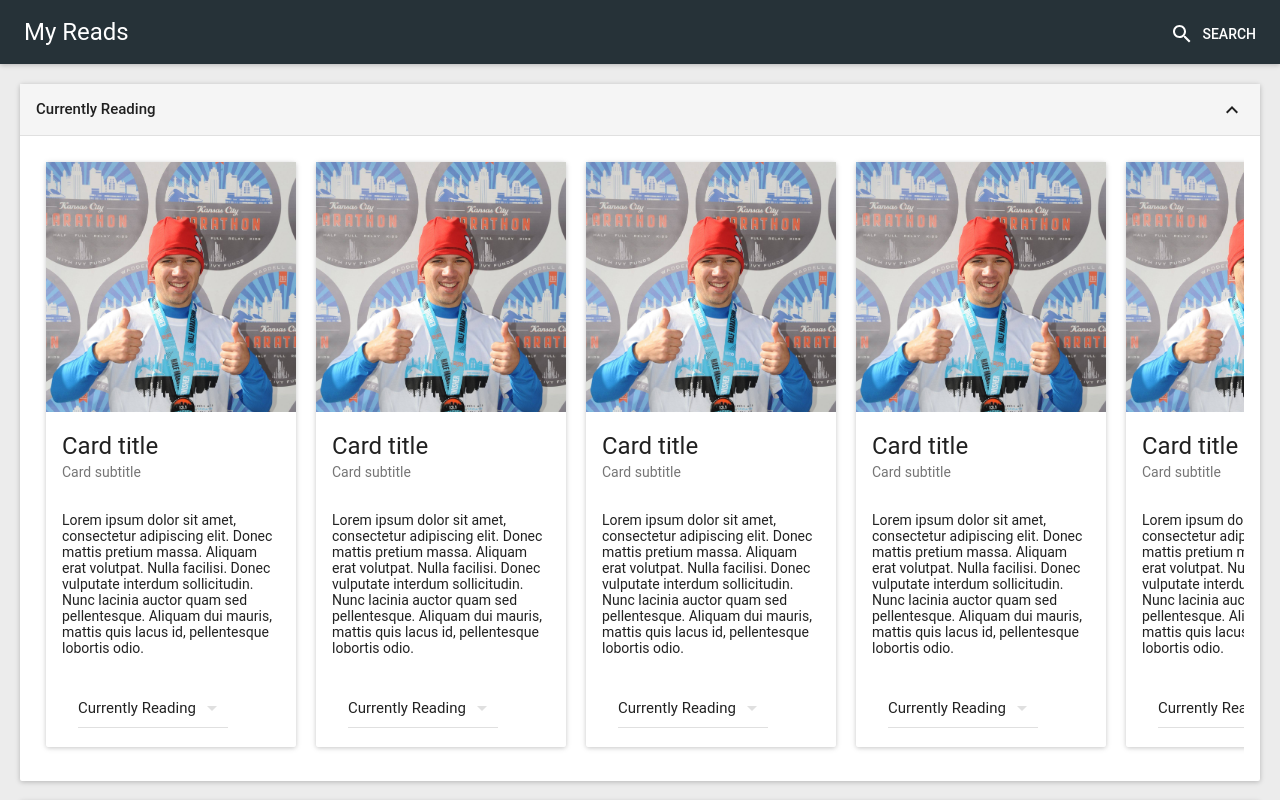
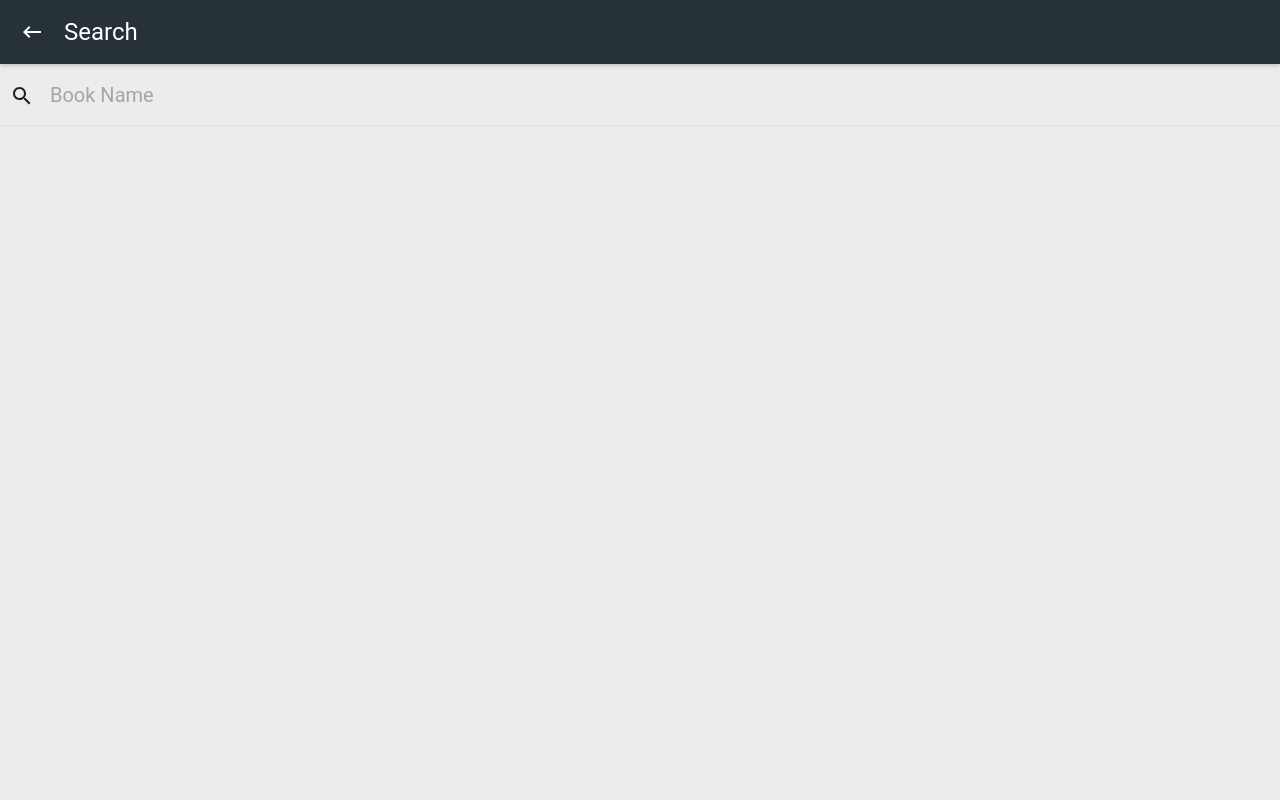
Before and after one commit to drewsmith/my-reads, a React (Create React App) app: page /search in a window 1280 px wide. Shown: the top 800 px of the page. Built offline with nearby package versions, Linux system fonts and the light colour scheme.

Commit message:
search page

```diff
--- a/package.json
+++ b/package.json
@@ -7,10 +7,13 @@
     "prop-types": "^15.5.10",
     "react": "^15.6.1",
     "react-dom": "^15.6.1",
+    "react-material-icons": "^1.0.2",
+    "react-redux": "^5.0.6",
     "react-router-dom": "^4.2.2",
     "react-scripts": "1.0.13",
     "react-swipeable-views": "^0.12.8",
-    "react-tap-event-plugin": "^2.0.1"
+    "react-tap-event-plugin": "^2.0.1",
+    "redux": "^3.7.2"
   },
   "scripts": {
     "start": "react-scripts start",
--- a/src/App.js
+++ /dev/null
@@ -1,25 +0,0 @@
-import React, { Component } from 'react';
-import logo from './logo.svg';
-import './css/App.css';
-import lightBaseTheme from 'material-ui/styles/baseThemes/lightBaseTheme';
-import MuiThemeProvider from 'material-ui/styles/MuiThemeProvider';
-import getMuiTheme from 'material-ui/styles/getMuiTheme';
-
-//components
-import Bookshelf from './components/Bookshelf'
-import TopNav from './components/TopNav'
-
-class App extends Component {
-  render() {
-    return (
-      <MuiThemeProvider muiTheme={getMuiTheme(lightBaseTheme)}>
-        <div>
-          <TopNav />
-          <Bookshelf />
-        </div>
-      </MuiThemeProvider>
-    );
-  }
-}
-
-export default App;
--- /dev/null
+++ b/src/actions/ActionTypes.js
@@ -0,0 +1 @@
+export const ADD_TO_CATEGORY = 'ADD_TO_CATEGORY'
--- /dev/null
+++ b/src/actions/Actions.js
@@ -0,0 +1,3 @@
+import * as types from './ActionTypes'
+
+export const addToCategory = bookId => ({ type: types.ADD_TO_CATEGORY, bookId })
--- /dev/null
+++ b/src/components/Home.js
@@ -0,0 +1,15 @@
+import React, { Component } from 'react';
+
+import Bookshelf from './Bookshelf'
+import TopNav from './TopNav'
+
+const Home = () => {
+  return (
+    <div>
+      <TopNav />
+      <Bookshelf />
+    </div>
+  )
+}
+
+export default Home
--- /dev/null
+++ b/src/components/Search.js
@@ -0,0 +1,93 @@
+import React, { Component } from 'react'
+
+import { Link } from 'react-router-dom'
+import AppBar from 'material-ui/AppBar'
+import IconButton from 'material-ui/IconButton'
+import SearchIcon from 'material-ui/svg-icons/action/search'
+import KeyboardBackspace from 'material-ui/svg-icons/hardware/keyboard-backspace'
+import TextField from 'material-ui/TextField'
+import Paper from 'material-ui/Paper'
+import AutoComplete from 'material-ui/AutoComplete'
+
+import { white, blueGrey900 } from 'material-ui/styles/colors'
+
+const styles = {
+  backIcon: {
+    color: white,
+    padding: '12px'
+  },
+  appBar: {
+    background: blueGrey900
+  },
+  searchContainer: {
+    display: 'inline-block',
+    overflow: 'hidden',
+    position: 'relative',
+    width: '100%',
+    paddingTop: '0'
+  },
+  searchIcon: {
+    position: 'absolute',
+		left: 10,
+		top: 20,
+		fontSize: '40px'
+  },
+  searchInput: {
+    width: '100%',
+		textIndent: '50px',
+		fontSize: '20px',
+    height: '60px',
+    paddingBottom: '10px'
+  },
+  hint: {
+    paddingBottom: '15px'
+  }
+}
+
+const SearchContainer = ({children}) => <div style={styles.searchContainer}>{children}</div>
+
+const BackIcon = () => <KeyboardBackspace style={styles.backIcon} />
+
+const Nav = ({history}) => {
+  return (
+    <AppBar
+      title="Search"
+      iconElementLeft={<BackIcon />}
+      onLeftIconButtonTouchTap={() => {
+        history.goBack();
+      }}
+      style={styles.appBar}
+    />
+  )
+}
+
+class Search extends Component {
+  state = {
+    query: '',
+    dataSource: []
+  }
+
+  handleChange = (value) => this.setState({ value })
+
+  render() {
+    let { query, dataSource } = this.state
+    return (
+      <div>
+        <Nav />
+        <SearchContainer>
+          <SearchIcon style={styles.searchIcon} />
+          <AutoComplete
+            hintText="Book Name"
+            dataSource={dataSource}
+            fullWidth={true}
+            textFieldStyle={styles.searchInput}
+            hintStyle={styles.hint}
+          />
+        </SearchContainer>
+      </div>
+    )
+  }
+
+}
+
+export default Search
--- a/src/components/TopNav.js
+++ b/src/components/TopNav.js
@@ -3,18 +3,29 @@ import AppBar from 'material-ui/AppBar'
 import FlatButton from 'material-ui/FlatButton'
 import SearchIcon from 'material-ui/svg-icons/action/search'
 import { white, blueGrey900 } from 'material-ui/styles/colors'
+import { Link } from 'react-router-dom'
 
 const styles = {
-  bookmark: {
-    paddingRight: '10px'
+  appBar: {
+    background: blueGrey900
+  },
+  searchButton: {
+    color: white,
+    marginTop: '6px'
   }
 }
 
-const Title = () => {
+const Title = () => <div>My Reads</div>
+
+const SearchButton = () => {
   return (
-    <div>
-      My Reads
-    </div>
+    <Link to="/search">
+      <FlatButton
+        label="Search"
+        icon={<SearchIcon />}
+        style={styles.searchButton}
+      />
+    </Link>
   )
 }
 
@@ -23,16 +34,9 @@ class TopNav extends Component {
     return (
       <AppBar
         title={<Title />}
-        style={{
-          background: blueGrey900
-        }}
+        style={styles.appBar}
         showMenuIconButton={false}
-        iconElementRight={
-          <FlatButton
-            label="Search"
-            icon={<SearchIcon />}
-          />
-        }
+        iconElementRight={<SearchButton />}
       />
     )
   }
--- a/src/index.css
+++ b/src/index.css
@@ -2,4 +2,9 @@ body {
   margin: 0;
   padding: 0;
   font-family: sans-serif;
+  background: #ececec;
 }
+
+.header {
+  background: #0074D9 !important;
+}
--- a/src/index.js
+++ b/src/index.js
@@ -1,15 +1,42 @@
 import React from 'react';
 import ReactDOM from 'react-dom';
-import './index.css';
-import App from './App';
-import { BrowserRouter } from 'react-router-dom'
+import { createStore } from 'redux'
+import { Provider } from 'react-redux'
 import injectTapEventPlugin from 'react-tap-event-plugin';
 import registerServiceWorker from './registerServiceWorker';
 
+import lightBaseTheme from 'material-ui/styles/baseThemes/lightBaseTheme'
+import MuiThemeProvider from 'material-ui/styles/MuiThemeProvider'
+import getMuiTheme from 'material-ui/styles/getMuiTheme'
+
+import { BrowserRouter, Route } from 'react-router-dom'
+
+// css
+import './index.css';
+
+// components
+import Home from './components/Home'
+import Search from './components/Search'
+
+import reducer from './reducers'
+
+const store = createStore(reducer)
+
+const Root = () => (
+  <Provider store={store}>
+    <MuiThemeProvider muiTheme={getMuiTheme(lightBaseTheme)}>
+      <BrowserRouter>
+        <div>
+          <Route exact path="/" component={Home} />
+          <Route exact path="/search" component={Search} />
+        </div>
+      </BrowserRouter>
+    </MuiThemeProvider>
+  </Provider>
+)
+
 ReactDOM.render(
-  <BrowserRouter>
-    <App />
-  </BrowserRouter>,
+  <Root />,
   document.getElementById('root')
 );
 registerServiceWorker();
--- /dev/null
+++ b/src/reducers/categories.js
@@ -0,0 +1,67 @@
+import * as actions from '../actions/ActionTypes'
+
+const initialState = [{
+  currentlyReading: [],
+  wantToRead: [],
+  read: []
+}]
+
+const categories = (state = initialState, action) => {
+  switch (action.type) {
+    case actions.ADD_TO_CATEGORY:
+      let { currentlyReading } = this.state
+      return [
+        ...state,
+        {
+          currentlyReading: currentlyReading.push(action.bookId)
+        }
+      ]
+
+    default:
+      return state
+
+    /*
+    case ADD_TODO:
+      return [
+        ...state,
+        {
+          id: state.reduce((maxId, todo) => Math.max(todo.id, maxId), -1) + 1,
+          completed: false,
+          text: action.text
+        }
+      ]
+
+    case DELETE_TODO:
+      return state.filter(todo =>
+        todo.id !== action.id
+      )
+
+    case EDIT_TODO:
+      return state.map(todo =>
+        todo.id === action.id ?
+          { ...todo, text: action.text } :
+          todo
+      )
+
+    case COMPLETE_TODO:
+      return state.map(todo =>
+        todo.id === action.id ?
+          { ...todo, completed: !todo.completed } :
+          todo
+      )
+
+    case COMPLETE_ALL:
+      const areAllMarked = state.every(todo => todo.completed)
+      return state.map(todo => ({
+        ...todo,
+        completed: !areAllMarked
+      }))
+
+    case CLEAR_COMPLETED:
+      return state.filter(todo => todo.completed === false)
+*/
+
+  }
+}
+
+export default categories
--- /dev/null
+++ b/src/reducers/index.js
@@ -0,0 +1,8 @@
+import { combineReducers } from 'redux'
+import categories from './categories'
+
+const rootReducer = combineReducers({
+  categories
+})
+
+export default rootReducer
```
Also changed, not shown: 1 other file (tests, documents, lock files or other folders).
